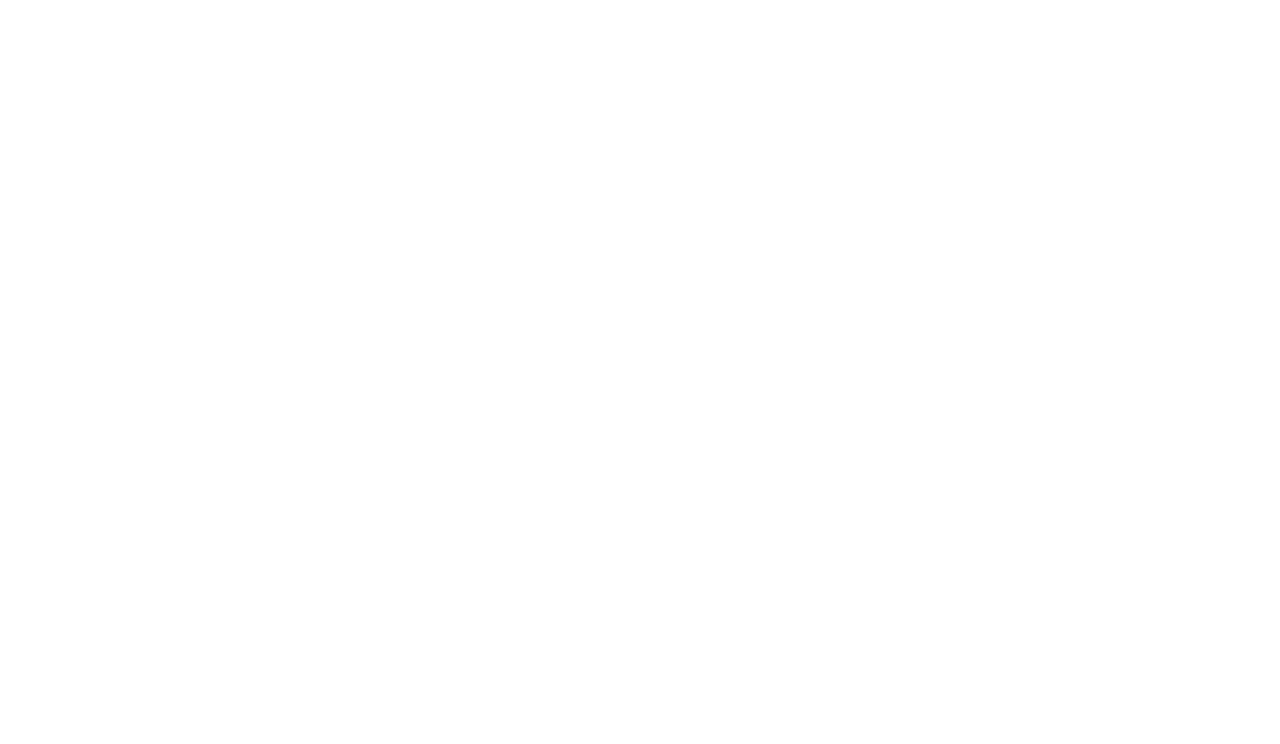
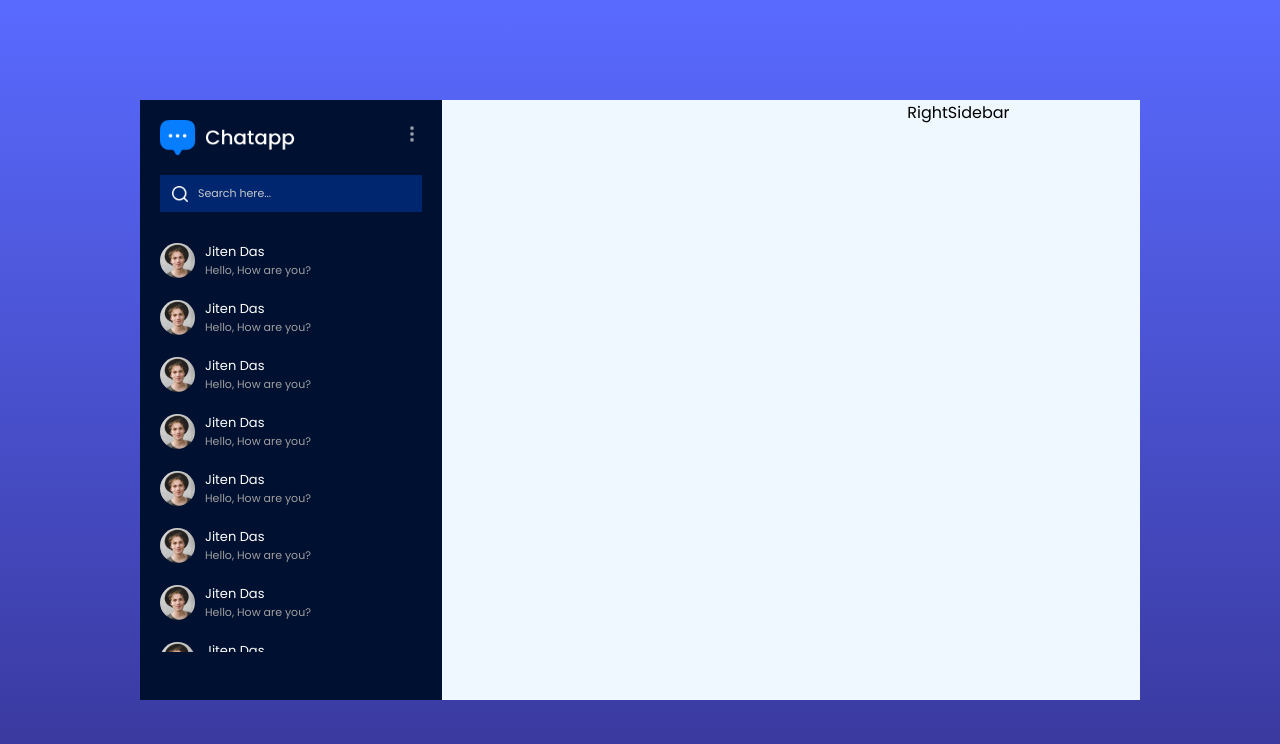
Before and after one commit to CyberCrypter/Full-stack-project, a React (Vite) app: page /chat in a window 1280 px wide. Shown: the top 744 px of the page. Built offline with nearby package versions, Linux system fonts and the light colour scheme.

Commit message:
setup Leftsidebar UI

```diff
--- /dev/null
+++ b/src/components/ChatBox/ChatBox.jsx
@@ -0,0 +1,11 @@
+import React from 'react'
+import './ChatBox.css'
+const ChatBox = () => {
+  return (
+    <div>
+
+    </div>
+  )
+}
+
+export default ChatBox
--- /dev/null
+++ b/src/components/LeftSidebar/LeftSidebar.css
@@ -0,0 +1,82 @@
+.ls{
+    background: #001030;
+    color: white;
+    height: 75vh;
+}
+
+.ls-top{
+    padding: 20px;
+
+}
+
+.ls-nav{
+    display: flex;
+    justify-content: space-between;
+    align-items: center;
+}
+
+.ls-nav .logo{
+    max-width: 140px;
+
+}
+
+.ls-nav .menu img{
+    max-height: 20px;
+    opacity: 0.6;
+    cursor: pointer;
+}
+.ls-search{
+    background-color: #002670;
+    display: flex;
+    align-items: center;
+    gap: 10px;
+    padding: 10px 12px;
+    margin-top: 20px;
+}
+.ls-search img{
+    width: 16px;
+}
+.ls-search input{
+    background: transparent;
+    border: none;
+    outline: none;
+    color: white;
+    font-size: 11px;
+}
+.ls-search input::placeholder{
+    color: #c8c8c8;
+}
+.ls-list{
+    display: flex;
+    flex-direction: column;
+    height: 70%;
+    overflow-y: scroll;
+}
+.friends img{
+    width: 35px;
+    aspect-ratio: 1/1;
+    border-radius: 50%;
+}
+.friends{
+    display: flex;
+    align-items: center;
+    gap: 10px;
+    padding: 10px 20px;
+    cursor: pointer;
+    font-size: 13px;
+}
+.friends div{
+    display: flex;
+    flex-direction: column;
+}
+.friends span{
+    color: #9f9f9f;
+    font-size: 11px;
+}
+.friends:hover{
+    background-color: #077EFF;
+}
+.friends:hover span{
+    color: white;
+
+}
--- /dev/null
+++ b/src/components/LeftSidebar/LeftSidebar.jsx
@@ -0,0 +1,34 @@
+import React from 'react'
+import './LeftSidebar.css'
+import assets from '../../assets/assets'
+const LeftSidebar = () => {
+  return (
+    <div className='ls'>
+        <div className="ls-top">
+            <div className="ls-nav">
+                <img src={assets.logo} className='logo' alt=""/>
+                <div className="menu">
+                    <img src={assets.menu_icon} alt="" />
+                </div>
+            </div>
+            <div className="ls-search">
+                <img src={assets.search_icon} alt="" />
+                <input type="text" placeholder='Search here...' />
+            </div>
+        </div>
+        <div className="ls-list">
+            {Array(12).fill("").map((item,index)=>(
+                <div key={index} className="friends">
+                <img src={assets.profile_img} alt="" />
+                <div>
+                    <p>Jiten Das</p>
+                    <span>Hello, How are you? </span>
+                </div>
+            </div>
+            ))}
+        </div>
+    </div>
+  )
+}
+
+export default LeftSidebar
--- /dev/null
+++ b/src/components/RightSidebar/RightSidebar.jsx
@@ -0,0 +1,9 @@
+import React from 'react'
+import './RightSidebar.css'
+const RightSidebar = () => {
+  return (
+    <div>RightSidebar</div>
+  )
+}
+
+export default RightSidebar
--- a/src/index.css
+++ b/src/index.css
@@ -5,3 +5,6 @@
   box-sizing: border-box;
   font-family: Poppins;
 }
+::-webkit-scrollbar{
+  display: none;
+}
--- a/src/pages/Chat/Chat.css
+++ b/src/pages/Chat/Chat.css
@@ -0,0 +1,15 @@
+.chat{
+    min-height: 100vh;
+    background: linear-gradient(#596AFF,#383699);
+    display: grid;
+    place-items: center
+}
+
+.chat-container{
+    width: 95%;
+    height: 75vh;
+    max-width: 1000px;
+    background-color: aliceblue;
+    display: grid;
+    grid-template-columns: 1fr 2fr 1fr;
+}
--- a/src/pages/Chat/Chat.jsx
+++ b/src/pages/Chat/Chat.jsx
@@ -1,9 +1,17 @@
 import React from 'react'
 import './Chat.css'
+import LeftSidebar from '../../components/LeftSidebar/LeftSidebar'
+import ChatBox from '../../components/ChatBox/ChatBox'
+import RightSidebar from '../../components/RightSidebar/RightSidebar'
+
 const Chat = () => {
   return (
-    <div>
-
+    <div className='chat'>
+      <div className="chat-container">
+        <LeftSidebar/>
+        <ChatBox/>
+        <RightSidebar/>
+      </div>
     </div>
   )
 }
```
Also changed, not shown: src/components/ChatBox/ChatBox.css (added), src/components/RightSidebar/RightSidebar.css (added).
